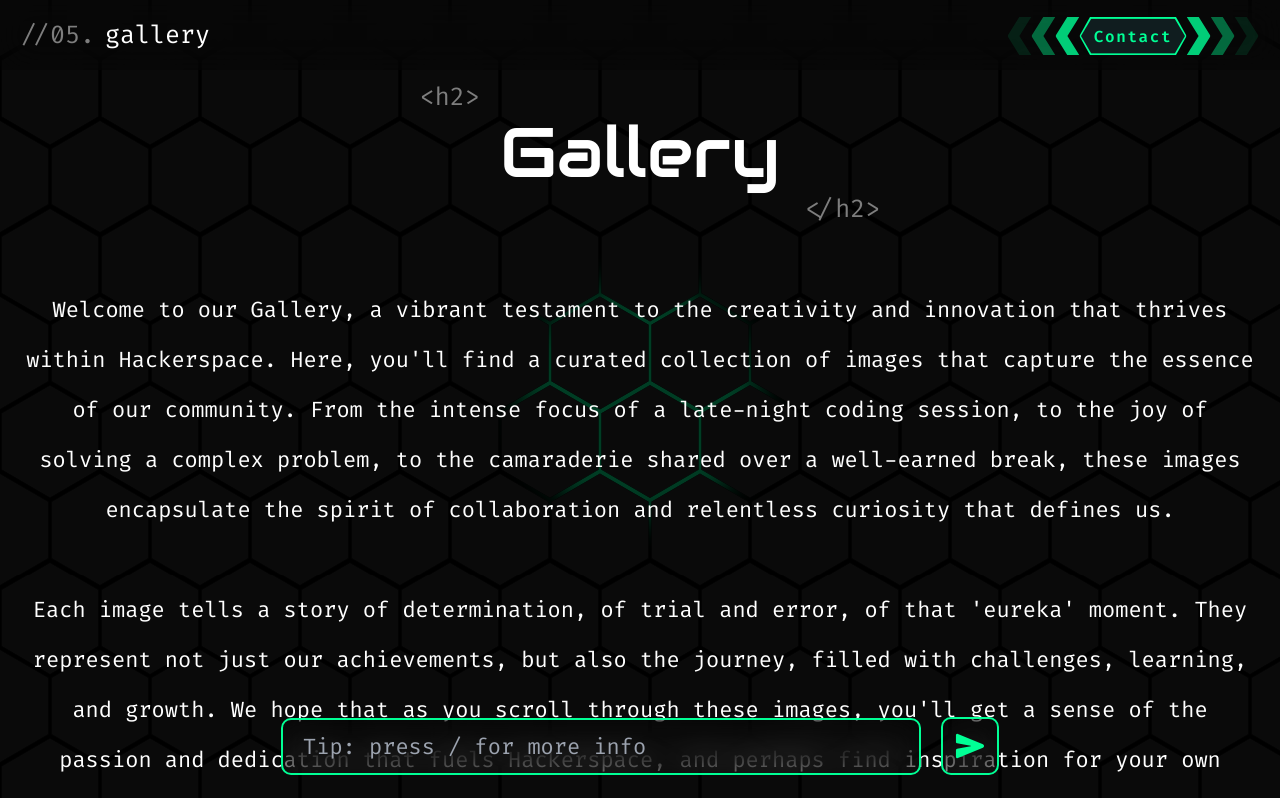
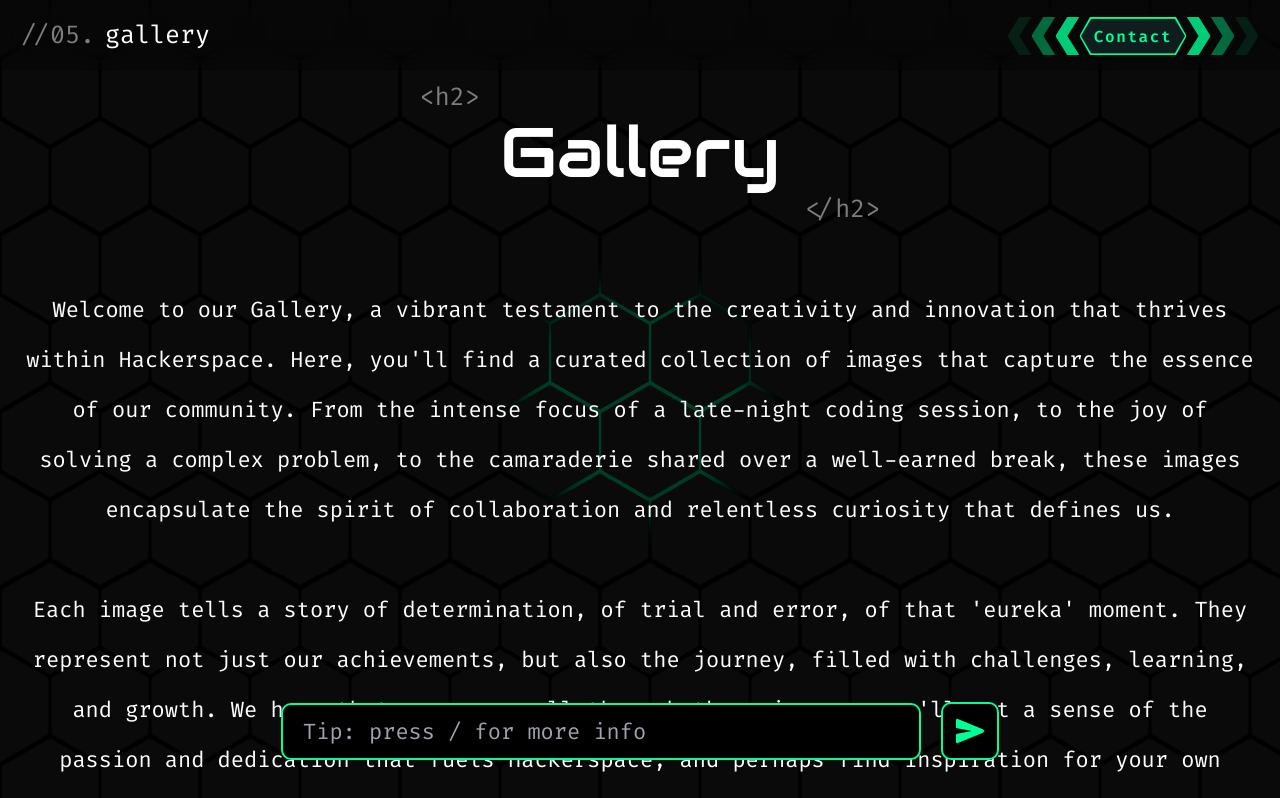
Before and after one commit to Hackerspace2023/Hackerspace-Portfolio, a React (Vite) app: page /gallery in a window 1280 px wide. Shown: the top 798 px of the page. Built offline with nearby package versions, Linux system fonts and the light colour scheme.

Commit message:
Footer ,terminal Updated

```diff
--- a/src/components/Footer/Footer.jsx
+++ b/src/components/Footer/Footer.jsx
@@ -100,8 +100,12 @@ const Footer = () => {
                   className="h-12 object-contain"
                 />
               </a>
+
+
             </div>
+
           </div>
+          <img src="https://github.com/Hackerspace2023/hackspace-portfolio-images/blob/main/QR/link.jpg?raw=true" alt="QR_CODE" className="QR"/>
           <div className="flex gap-2 flex-col sm:flex-row lg:w-3/5">
             {/* <div className="flex-1 space-y-2">
               <h4 className="text-2xl font-audiowide text-primary">
--- a/src/components/Terminal/Terminal.jsx
+++ b/src/components/Terminal/Terminal.jsx
@@ -1,4 +1,4 @@
-import React, { useEffect, useState } from "react";
+import React, { useEffect, useRef, useState } from "react";
 import { useNavigate } from "react-router-dom";
 import "../../css/terminal.css";
 import { IoSend } from "react-icons/io5";
@@ -11,18 +11,20 @@ const Terminal = () => {
   const data = Object.keys(nav);
   const navData = [...data.filter((item) => item !== "error")];
   const updatedNavData = navData.map((item) => `/${item}`);
+  // console.log(updatedNavData);
   const [terminalData, setTerminalData] = useState(updatedNavData);
+  const [selectedRoute, setSelectedRoute] = useState("");
+  const ref = useRef();
   const handleForm = (e) => {
     e.preventDefault();
     let path = terminal.replace(/^\/|\/$/g, "");
     console.log(path);
-    navigate(`/${path}/#${path}`);
+    navigate(`/${path}`);
     window.scrollTo(0, 0);
     setTerminal("");
     setShow(false);
   };
 
-  useEffect(() => {});
 
   const handleChanges = (e) => {
     if (e.target.value === "/") {
@@ -66,7 +68,7 @@ const Terminal = () => {
             {terminalData.map((item, index) => {
               return (
                 <div
-                  className="moreInfoItem"
+                  className={`moreInfoItem ${selectedRoute === item? "active":""}`}
                   key={index}
                   onClick={() => handleClick(item)}
                 >
--- a/src/css/container.css
+++ b/src/css/container.css
@@ -95,6 +95,20 @@ body::-webkit-scrollbar-thumb:hover {
   font-size: 20px;
 }
 
+.QR{
+  position: absolute;
+  top: 220px;
+  left: 10px;
+  width: 150px;
+  height: 150px;
+  margin-left: 20px;
+  /* border: 2px solid var(--primary-color); */
+}
+@media only screen and (max-width: 1023px) {
+  .QR{
+    display: none;
+  }
+}
 @media only screen and (max-width: 870px) {
   #hex-grid .grid {
     display: none;
--- a/src/css/terminal.css
+++ b/src/css/terminal.css
@@ -1,7 +1,7 @@
 .terminal {
     position: fixed;
     /* bottom: 40px; */
-    bottom: 25px;
+    bottom: 40px;
     left: 0px;
     width: 100%;
     z-index: 999;
@@ -22,9 +22,9 @@
     border-radius: 10px;
     outline: none;
     padding-left: 20px;
-    background: #00000038;
-    backdrop-filter: blur(18px);
-    -webkit-backdrop-filter: blur(18px);
+    background: #000000;
+    /* backdrop-filter: blur(18px); */
+    /* -webkit-backdrop-filter: blur(18px); */
     border: 2px solid var(--primary-color);
 
 }
@@ -37,13 +37,16 @@
     padding: 12px;
     border-radius: 10px;
     cursor: pointer;
-    background: #00000038;
-    backdrop-filter: blur(18px);
-    -webkit-backdrop-filter: blur(18px);
+    background: #000000;
+    /* backdrop-filter: blur(18px); */
+    /* -webkit-backdrop-filter: blur(18px); */
+    transition: all 0.1s linear;
 }
 
 .terminal .submit:hover {
-    background-color: var(--sub-background-color);
+    /* background-color: var(--sub-background-color); */
+    /* background-color: #ffffff59; */
+    transform: scale(1.05);
 }
 
 .moreInfo {
@@ -88,6 +91,11 @@
     color: var(--primary-color);
     padding-left: 25px;
 }
+.moreInfoItem.active{
+    background-color: var(--sub-background-color);
+    color: var(--primary-color);
+    padding-left: 25px;
+}
 
 @media only screen and (max-width: 1000px) {
     .terminal .input {
```
